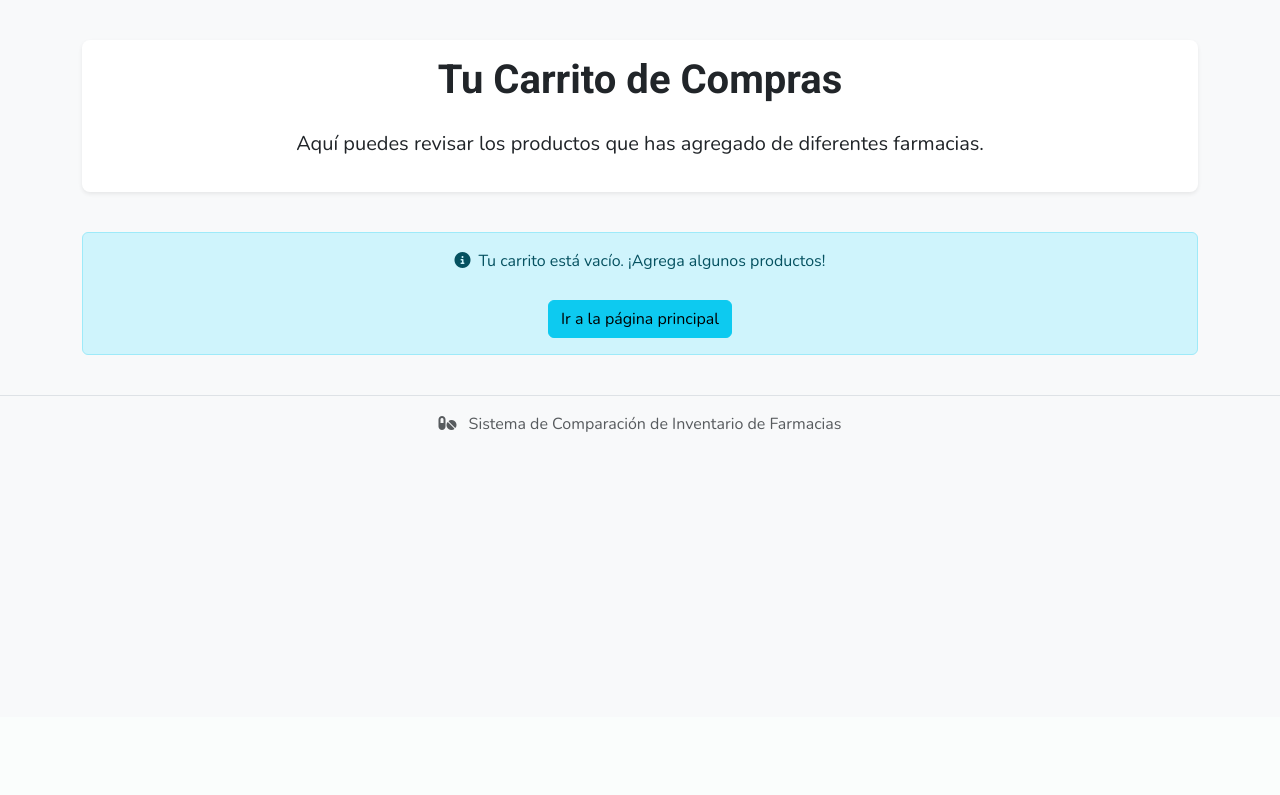
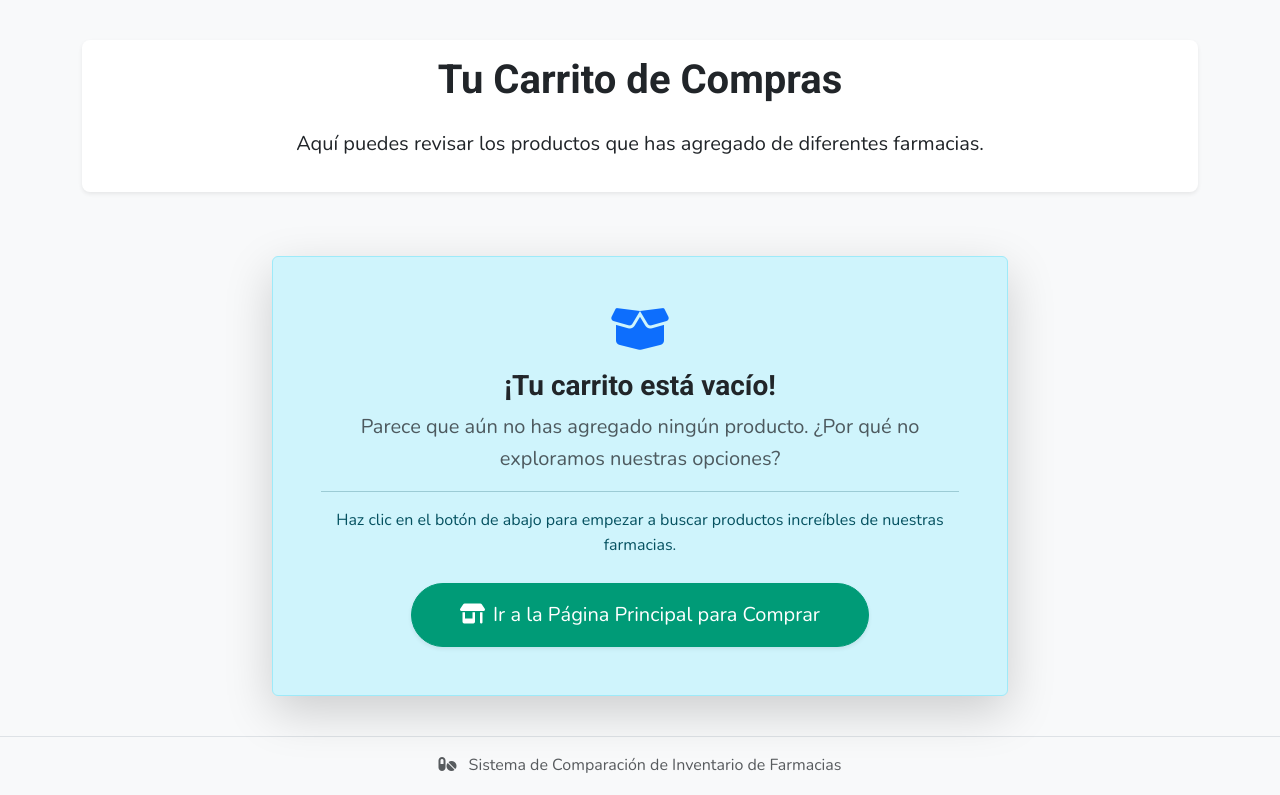
Before and after one commit to ramielk/Comparador-de-precios-farmacias, a Flask app: template templates/cart.html in a window 1280 px wide. Shown: the part 83-878 px from the top of the page. Before the commit the page ends 515 px from the top, so only its background shows below. Run offline with Flask 3, Linux system fonts and the light colour scheme; the template is opened without the code that fills it, so the values that code supplies are empty; some libraries are stand-ins or nearby versions.

Commit message:
cart.html

```diff
--- a/templates/cart.html
+++ b/templates/cart.html
@@ -61,10 +61,20 @@
     </div>
 </div>
 {% else %}
-<div class="alert alert-info text-center mt-4">
-    <i class="fas fa-info-circle me-2"></i>Tu carrito está vacío. ¡Agrega algunos productos!
-    <br><br>
-    <a href="{{ url_for('home') }}" class="btn btn-info">Ir a la página principal</a>
+<div class="row justify-content-center mt-5">
+        <div class="col-md-8">
+            <div class="alert alert-info text-center p-5 shadow-lg rounded-lg animate__animated animate__fadeIn">
+                <i class="fas fa-box-open fa-3x mb-3 text-primary"></i>
+                <h3 class="alert-heading text-dark">¡Tu carrito está vacío!</h3>
+                <p class="lead text-muted">Parece que aún no has agregado ningún producto. ¿Por qué no exploramos nuestras opciones?</p>
+                <hr>
+                <p class="mb-4">Haz clic en el botón de abajo para empezar a buscar productos increíbles de nuestras farmacias.</p>
+                <a href="{{ url_for('home') }}" class="btn btn-primary btn-lg rounded-pill px-5 py-3 shadow-sm animate__animated animate__bounceIn">
+                    <i class="fas fa-store-alt me-2"></i>Ir a la Página Principal para Comprar
+                </a>
+            </div>
+        </div>
+    </div>
+    {% endif %}
 </div>
-{% endif %}
 {% endblock %}
```
